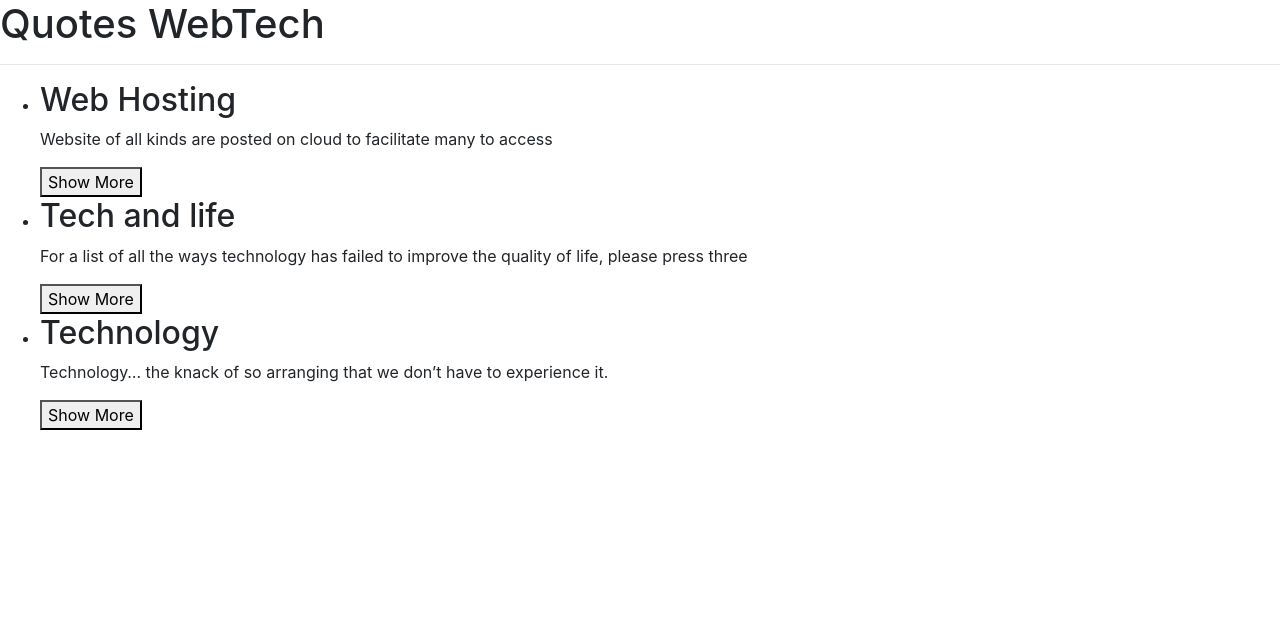
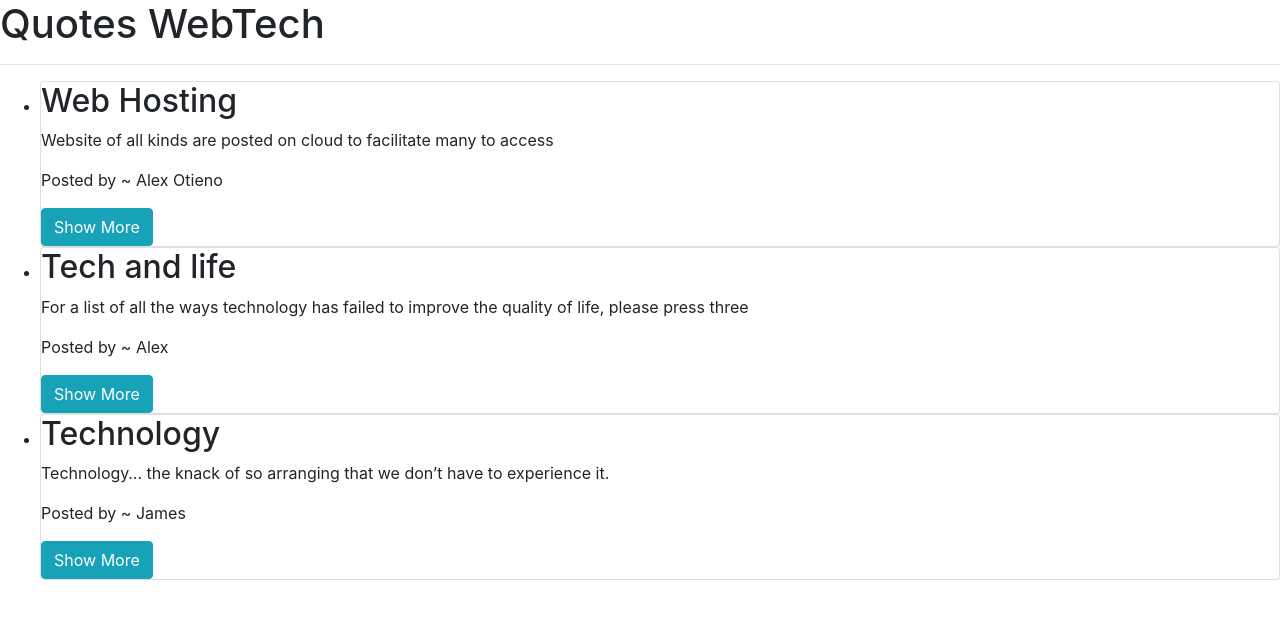
Before and after one commit to Alexotieno1717/Quotes-App, an Angular app: page / in a window 1280 px wide. Shown: the top 618 px of the page. Built offline with nearby package versions, Linux system fonts and the light colour scheme.

Commit message:
Added some bootstrap class

```diff
--- a/src/app/components/quote-details/quote-details.component.html
+++ b/src/app/components/quote-details/quote-details.component.html
@@ -1,4 +1,4 @@
 
 <div class="mt-3">
-    <button (click)= 'quoteComplete(true)'>Delete</button>
+    <button class="btn btn-danger" (click)= 'quoteComplete(true)'>Delete</button>
 </div>
--- a/src/app/components/quote/quote.component.html
+++ b/src/app/components/quote/quote.component.html
@@ -2,11 +2,12 @@
     <h1>Quotes WebTech</h1>
     <hr>
     <ul>
-        <div *ngFor='let quote of quote; let i = index'>
+        <div class="card" *ngFor='let quote of quote; let i = index'>
             <li>
                 <h2>{{quote.quoteTitile}}</h2>
                 <p>{{quote.quoteMessage}}</p>
-                <button (click)='toggleDetails(i)'>Show More</button>
+                <p>Posted by ~ {{quote.name}}</p>
+                <button class="btn btn-info" (click)='toggleDetails(i)'>Show More</button>
                 <app-quote-details *ngIf='quote.showDescription' [quote]= 'quote' (isComplete) = 'completeGoal($event,i)'></app-quote-details>
             </li>
         </div>
```
